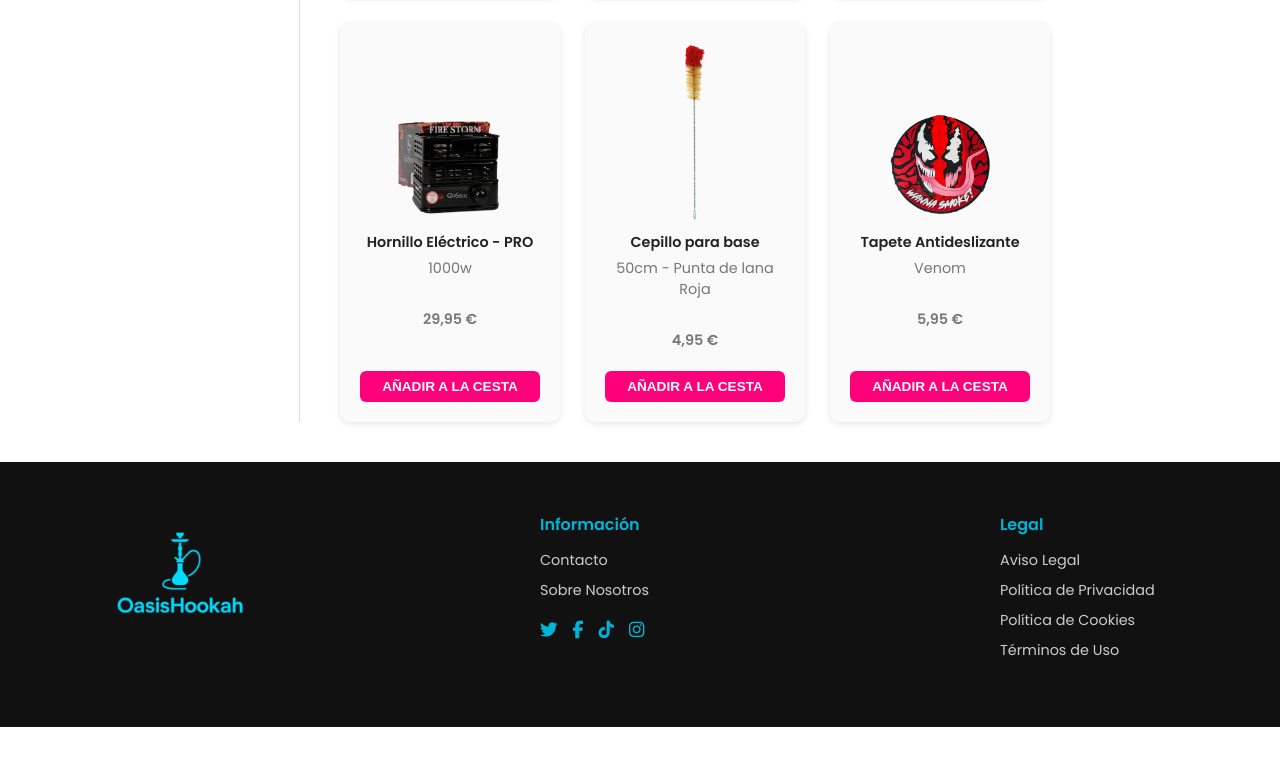
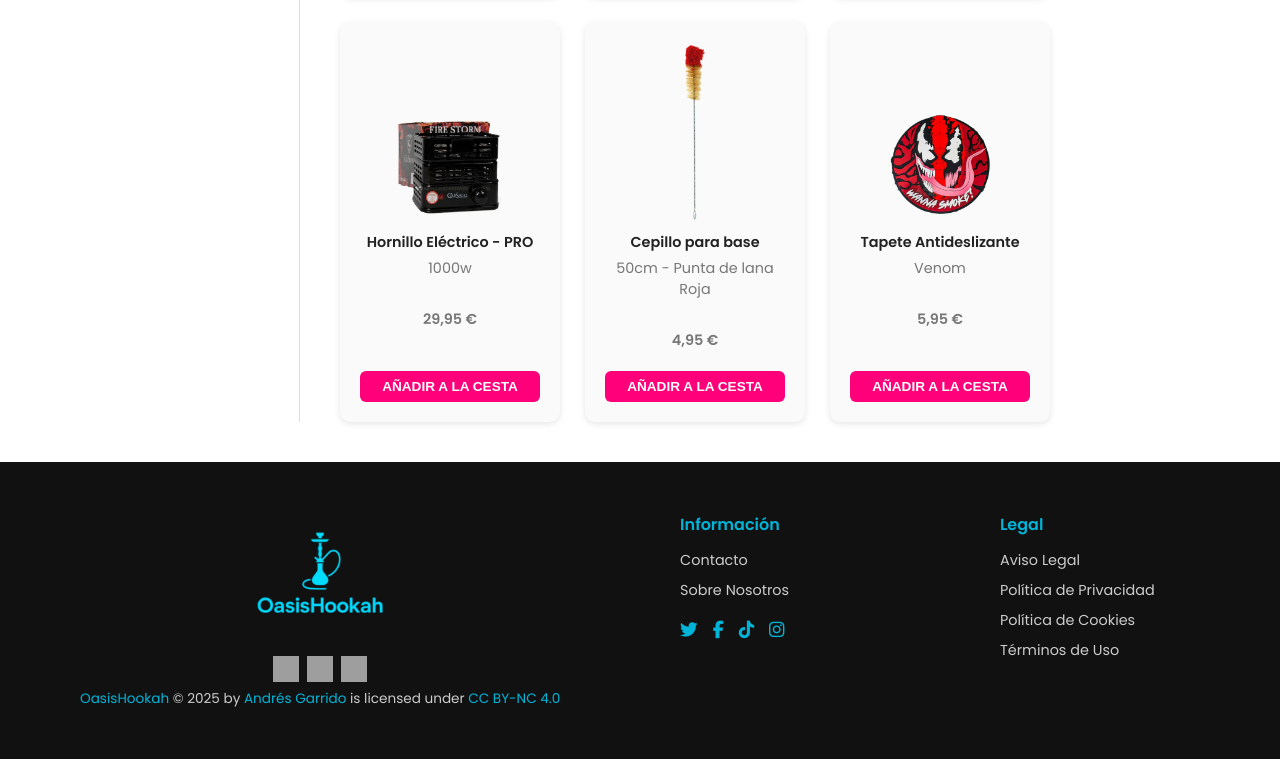
Before and after one commit to Andresgarridop/Pagina-Web-Hoasis-Hookah, a plain HTML site: page accesorios.html in a window 1280 px wide. Shown: the part 1027-1786 px from the top of the page. Before the commit the page ends 1754 px from the top, so only its background shows below. Drawn offline with Linux system fonts and the light colour scheme; grey boxes are pictures that could not be loaded.

Commit message:
licencio todas

```diff
--- a/accesorios.html
+++ b/accesorios.html
@@ -193,6 +193,17 @@
             <!-- Logo -->
             <div class="columna logo-footer">
                 <img src="img/logos/Logo.ico" alt="Logo OasisHookah">
+                <!-- Licencia Creative Commons -->
+                <p class="licencia">
+                    <span class="licencia-icons">
+                        <img src="https://mirrors.creativecommons.org/presskit/icons/cc.svg" alt="CC">
+                        <img src="https://mirrors.creativecommons.org/presskit/icons/by.svg" alt="BY">
+                        <img src="https://mirrors.creativecommons.org/presskit/icons/nc.svg" alt="NC">
+                    </span>
+                    <a href="https://creativecommons.org">OasisHookah</a> © 2025 by
+                    <a href="https://creativecommons.org">Andrés Garrido</a> is licensed under
+                    <a href="https://creativecommons.org/licenses/by-nc/4.0/">CC BY-NC 4.0</a>
+                </p>
             </div>
 
             <!-- Información -->
```
Also changed, not shown: cachimbas.html (+12 -1 lines), carrito.html (+11 -0 lines), cazoletas.html (+11 -0 lines), index.html (+11 -1 lines), producto.html (+14 -3 lines).
